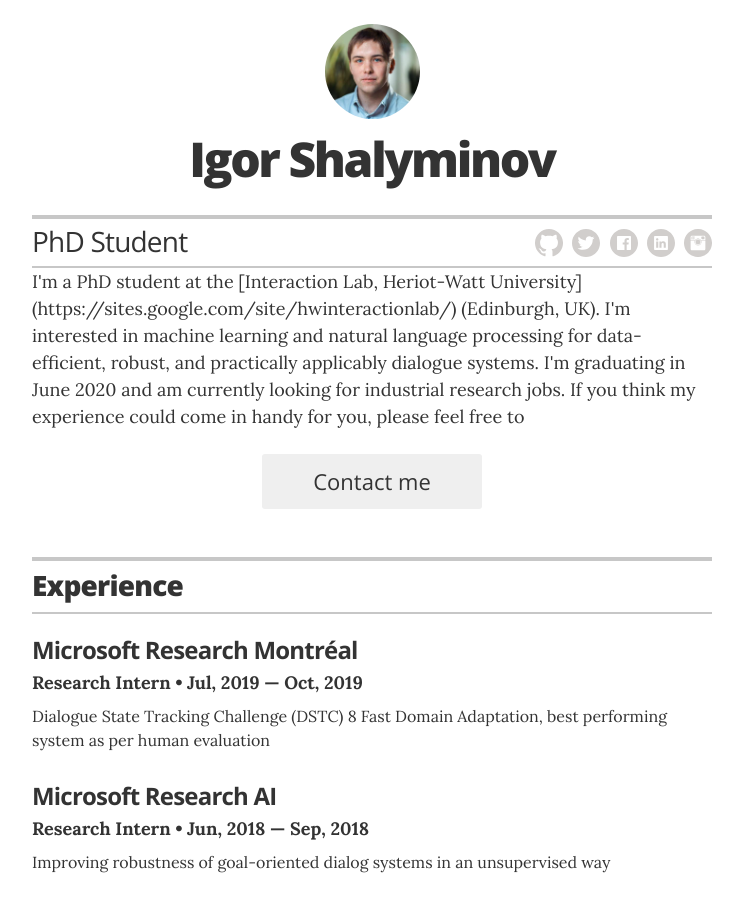
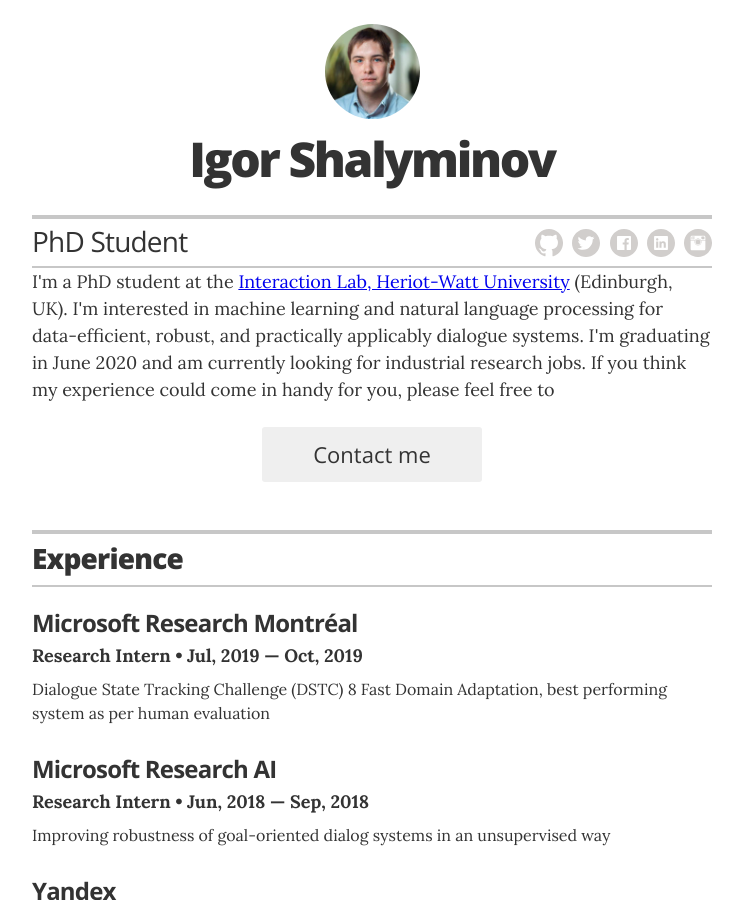
Before and after one commit to ishalyminov/ishalyminov-old.github.io, a Jekyll site: the page built from index.html, in a window 1280 px wide and 900 px high. Shown: the whole window, without its empty margins (268-1011 px from the left). Built offline with Jekyll 4.4.1, drawn with Linux system fonts in a browser that asks for light colours; some of the changed lines change nothing that is shown.

Commit message:
Update _config.yml

```diff
--- a/_config.yml
+++ b/_config.yml
@@ -23,7 +23,7 @@ resume_contact_address:         "School of Mathematical and Computer Sciences, H
 resume_header_contact_info:     "School of Mathematical and Computer Sciences, Heriot-Watt University, Edinburgh EH14 4AS, UK • +447514863061 • ishalyminov@gmail.com"
 display_header_contact_info:    "false"
 
-resume_header_intro: I'm a PhD student at the [Interaction Lab, Heriot-Watt University](https://sites.google.com/site/hwinteractionlab/) (Edinburgh, UK). I'm interested in machine learning and natural language processing for data-efficient, robust, and practically applicably dialogue systems. I'm graduating in June 2020 and am currently looking for industrial research jobs. If you think my experience could come in handy for you, please feel free to
+resume_header_intro: I'm a PhD student at the <a href="https://sites.google.com/site/hwinteractionlab/">Interaction Lab, Heriot-Watt University</a> (Edinburgh, UK). I'm interested in machine learning and natural language processing for data-efficient, robust, and practically applicably dialogue systems. I'm graduating in June 2020 and am currently looking for industrial research jobs. If you think my experience could come in handy for you, please feel free to
 
 # use "yes" to display the email contact button,
 # "no" to display an "I'm not looking for work" message,
```
